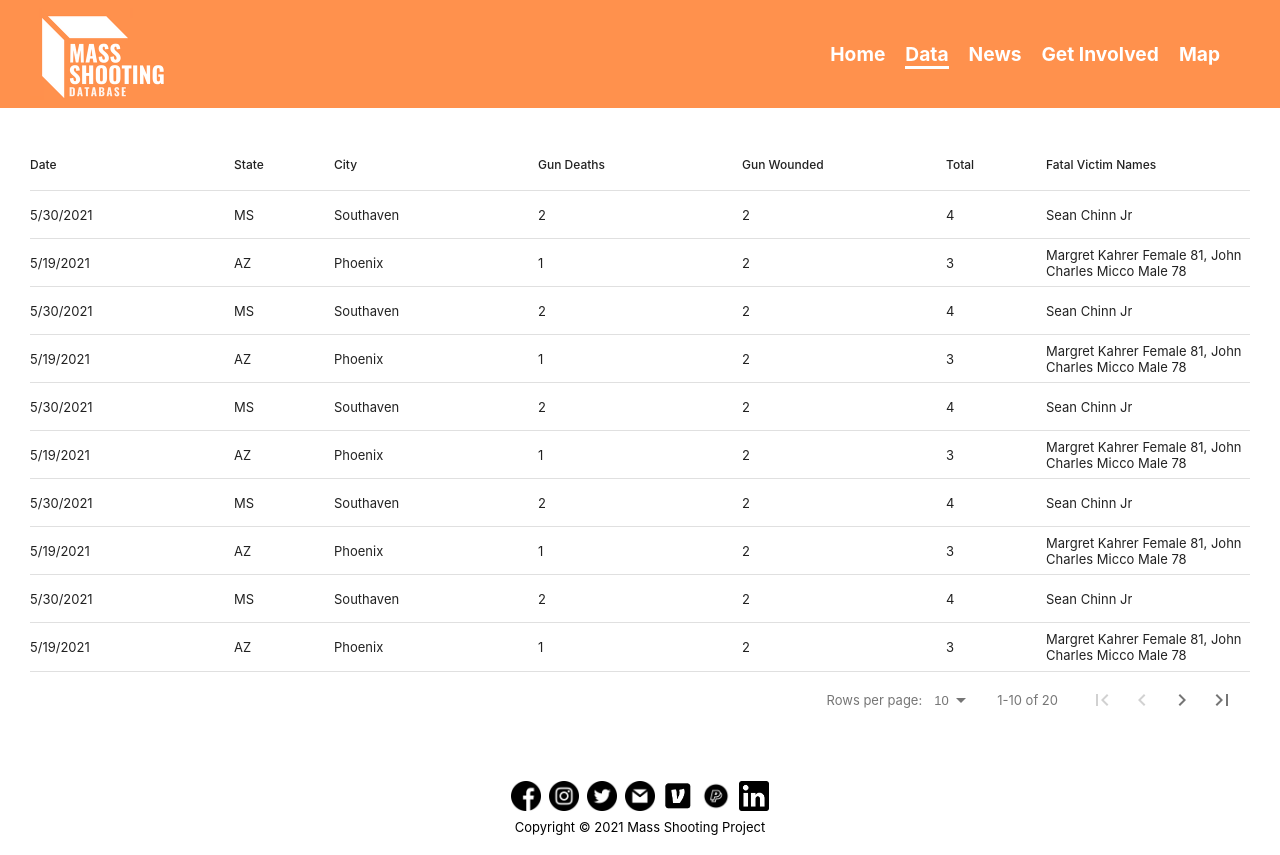
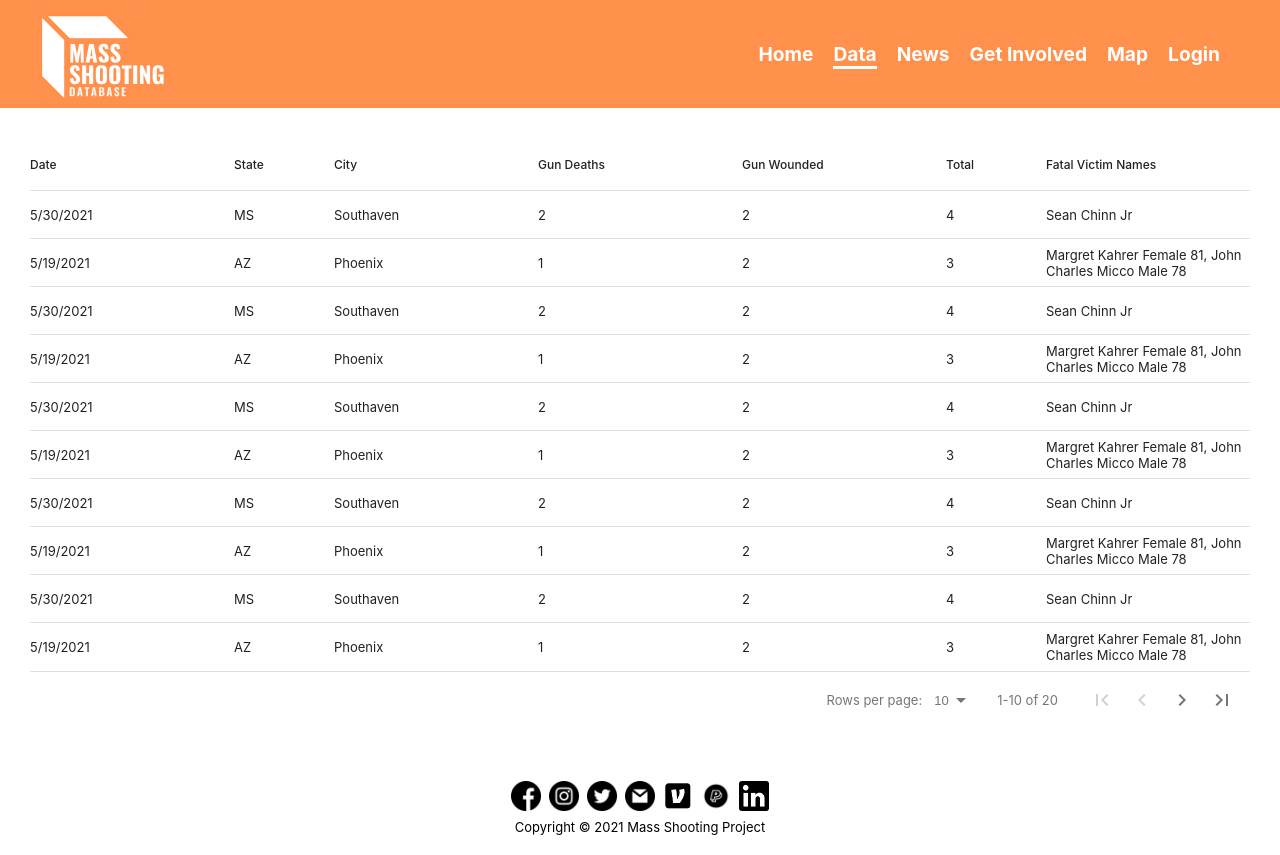
Before and after one commit to massshootingdatabase/MSDWebsite, a React (Create React App) app in the folder msp/: page /data in a window 1280 px wide. Built offline with nearby package versions, Linux system fonts and the light colour scheme; the HTML template or start-up script is replaced by a standard one.

Commit message:
Add login to NavBar

```diff
--- a/msp/src/NavBar/index.js
+++ b/msp/src/NavBar/index.js
@@ -23,6 +23,9 @@ const NavBar = () =>{
     <li>
       <NavLink activeClassName="navActive" className="navItem" to="/Home/stuff-for-mapbox">Map</NavLink>
     </li>
+    <li>
+      <NavLink activeClassName="navActive" className="navItem" to="/login">Login</NavLink>
+    </li>
     </ul>
     </div>
 ) }
```
